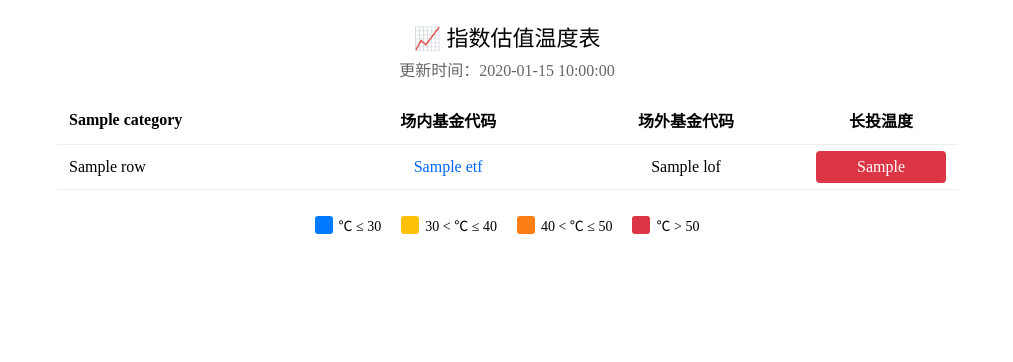
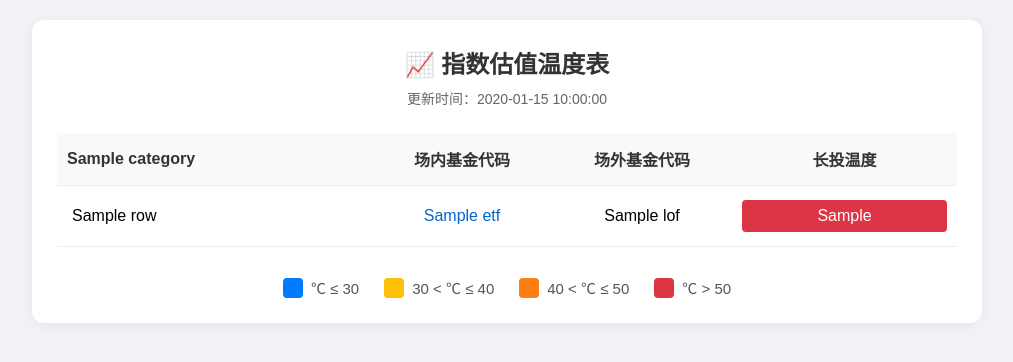
Before and after one commit to zysj8/valuation-dashboard, a Python web app: template templates/index.html in a window 1280 px wide. Shown: the top 362 px of the page, without its empty margins (133-1146 px from the left). Run offline with Jinja, Linux system fonts and the light colour scheme; the template is opened without the code that fills it: most values are stand-ins (such as "Sample title", 1, 10 or a date in 2020).

Commit message:
Update index.html

```diff
--- a/templates/index.html
+++ b/templates/index.html
@@ -5,49 +5,125 @@
 <meta name="viewport" content="width=device-width, initial-scale=1.0">
 <title>指数估值温度表</title>
 <style>
-body{font-family:Microsoft YaHei;margin:20px;background:#fff}
-.container{max-width:900px;margin:auto;background:#fff;padding:0}
-.title{text-align:center;font-size:22px;margin-bottom:5px}
-.time{text-align:center;color:#666;margin-bottom:15px}
-table{width:100%;border-collapse:collapse;margin-bottom:20px}
-td,th{padding:12px;text-align:center;border-bottom:1px solid #eee}
-.cate-name{text-align:left;font-weight:bold}
+* {
+    box-sizing: border-box;
+    margin: 0;
+    padding: 0;
+}
 
-/* —————————— 核心修复：所有温度色块强制统一大小 —————————— */
-td.temp-cell {
-    width: 140px !important;       /* 固定温度列宽度 */
-    padding: 6px !important;
+body {
+    font-family: "Microsoft YaHei", "PingFang SC", sans-serif;
+    margin: 20px;
+    background-color: #f0f2f5;
 }
+
+.container {
+    max-width: 950px;
+    margin: 0 auto;
+    background-color: #ffffff;
+    padding: 25px;
+    border-radius: 12px;
+    box-shadow: 0 2px 12px rgba(0,0,0,0.05);
+}
+
+.title {
+    text-align: center;
+    font-size: 24px;
+    font-weight: bold;
+    color: #333;
+    margin-bottom: 8px;
+}
+
+.time {
+    text-align: center;
+    color: #666;
+    font-size: 14px;
+    margin-bottom: 25px;
+}
+
+/* 关键：所有表格宽度强制100%，且列宽固定 */
+table {
+    width: 100%;
+    border-collapse: collapse;
+    margin-bottom: 25px;
+    table-layout: fixed; /* 强制表格固定布局，防止错位 */
+}
+
+/* 列宽定义，全局统一 */
+th:nth-child(1), td:nth-child(1) { width: 35%; }
+th:nth-child(2), td:nth-child(2) { width: 20%; }
+th:nth-child(3), td:nth-child(3) { width: 20%; }
+th:nth-child(4), td:nth-child(4) { width: 25%; }
+
+th, td {
+    padding: 14px 10px;
+    text-align: center; /* 所有列居中对齐 */
+    border-bottom: 1px solid #eee;
+    font-size: 16px;
+    overflow: hidden;
+    text-overflow: ellipsis;
+}
+
+/* 指数名称列单独左对齐 */
+td:first-child {
+    text-align: left;
+    padding-left: 15px;
+}
+
+th {
+    background-color: #f8f9fa;
+    font-weight: bold;
+    color: #333;
+}
+
+.cate-name {
+    text-align: left;
+    font-weight: bold;
+    color: #333;
+}
+
+/* 温度色块修复：强制居中+固定尺寸 */
 .temp-block {
-    display: inline-block;
-    width: 130px !important;        /* 色块统一宽度 */
-    height: 32px !important;        /* 色块统一高度 */
-    line-height: 32px;              /* 文字垂直居中 */
-    text-align: center;             /* 文字水平居中 */
-    border-radius: 4px;             /* 圆角 */
+    display: inline-flex;
+    align-items: center;
+    justify-content: center;
+    width: 100%;
+    height: 32px;
+    line-height: 32px;
+    border-radius: 4px;
     color: white;
-    font-weight: normal;
+    font-weight: 500;
 }
-.blue { background: #007bff; }
-.red { background: #dc3545; }
 
-/* 图例样式 */
-.legend{
+.blue { background-color: #007bff; }
+.red { background-color: #dc3545; }
+
+/* 基金代码颜色美化 */
+td:nth-child(2) {
+    color: #0066cc;
+    font-weight: 500;
+}
+
+/* 图例美化 */
+.legend {
     display: flex;
     justify-content: center;
-    gap: 20px;
-    margin-top: 25px;
-    font-size: 14px;
+    gap: 25px;
+    margin-top: 30px;
+    font-size: 15px;
+    color: #555;
 }
-.legend-item{
+
+.legend-item {
     display: flex;
     align-items: center;
-    gap: 6px;
+    gap: 8px;
 }
-.legend-color{
-    width: 18px;
-    height: 18px;
-    border-radius: 3px;
+
+.legend-color {
+    width: 20px;
+    height: 20px;
+    border-radius: 4px;
 }
 </style>
 </head>
@@ -77,10 +153,10 @@ td.temp-cell {
   <tbody>
   {% for item in items %}
     <tr>
-      <td style="text-align:left">{{ item.name }}</td>
-      <td style="color:#0066ff">{{ item.etf }}</td>
+      <td>{{ item.name }}</td>
+      <td>{{ item.etf }}</td>
       <td>{{ item.lof }}</td>
-      <td class="temp-cell">
+      <td>
           {% if item.type == 'pb' %}
               <div class="temp-block blue">{{ item.lt }}</div>
           {% else %}
```
